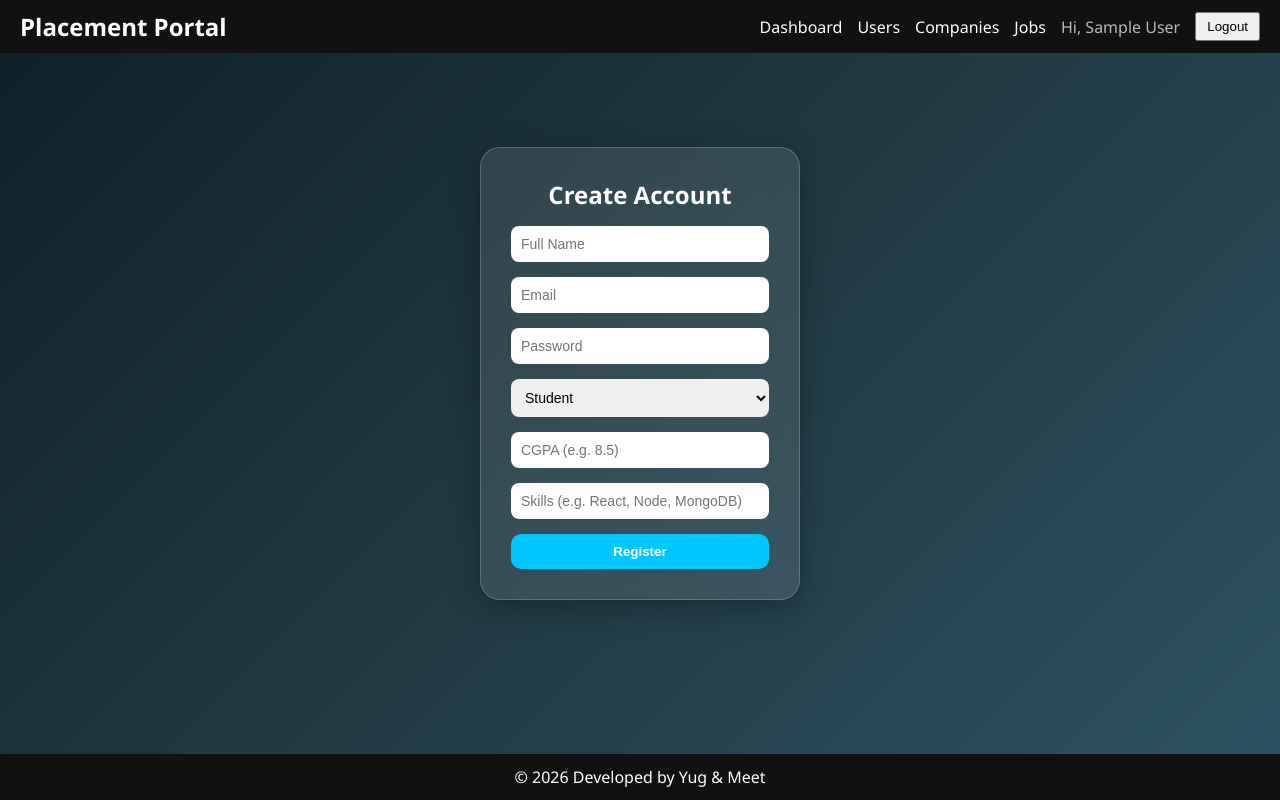
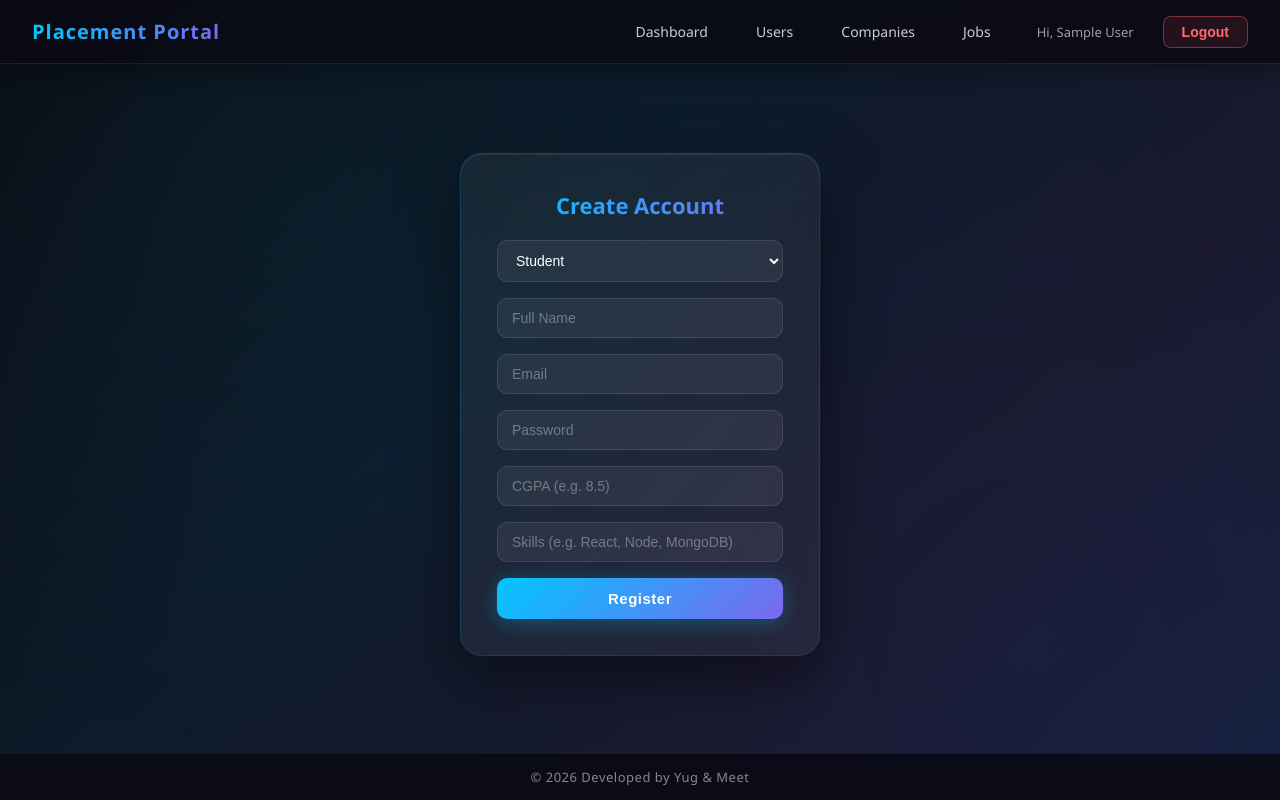
Before and after one commit to Yug1275/university-placement-portal, a React (Create React App) app in the folder client/: page /register in a window 1280 px wide. Built offline with nearby package versions, Linux system fonts and the light colour scheme; sample sign-in values are in the browser's storage.

Commit message:
Refactor: move all inline styles to index.css for cleaner component structure

```diff
--- a/client/src/index.css
+++ b/client/src/index.css
@@ -1,3 +1,6 @@
+/* ============================================
+   RESET & BASE
+   ============================================ */
 * {
   margin: 0;
   padding: 0;
@@ -5,165 +8,141 @@
 }
 
 body {
-  margin: 0;
-  padding: 0;
   font-family: 'Segoe UI', sans-serif;
-
-  background: linear-gradient(135deg, #0f2027, #203a43, #2c5364);
+  background: linear-gradient(135deg, #0a0a0f 0%, #0d1b2a 40%, #1a1a2e 70%, #16213e 100%);
   min-height: 100vh;
+  color: #fff;
+  overflow-x: hidden;
 }
 
+/* Subtle animated background dots */
+body::before {
+  content: '';
+  position: fixed;
+  top: 0; left: 0;
+  width: 100%; height: 100%;
+  background-image:
+    radial-gradient(circle at 20% 20%, rgba(0, 198, 255, 0.05) 0%, transparent 50%),
+    radial-gradient(circle at 80% 80%, rgba(72, 52, 212, 0.05) 0%, transparent 50%);
+  pointer-events: none;
+  z-index: 0;
+}
+
+/* ============================================
+   NAVBAR
+   ============================================ */
 .navbar-nav {
   display: flex;
   justify-content: space-between;
   align-items: center;
-  padding: 10px 20px;
-  background: #111;
-  color: #fff;
+  padding: 14px 32px;
+  background: rgba(10, 10, 20, 0.85);
+  backdrop-filter: blur(20px);
+  -webkit-backdrop-filter: blur(20px);
+  border-bottom: 1px solid rgba(0, 198, 255, 0.15);
+  box-shadow: 0 4px 24px rgba(0, 0, 0, 0.4);
+  position: sticky;
+  top: 0;
+  z-index: 100;
+}
+
+.navbar-nav h2 {
+  font-size: 20px;
+  font-weight: 700;
+  background: linear-gradient(90deg, #00c6ff, #7b68ee);
+  -webkit-background-clip: text;
+  -webkit-text-fill-color: transparent;
+  background-clip: text;
+  letter-spacing: 1px;
 }
 
 .navbar-right {
   display: flex;
   align-items: center;
+  gap: 6px;
 }
 
 .navbar-link {
-  margin-left: 15px;
+  margin-left: 8px;
+  padding: 7px 16px;
+  color: rgba(255, 255, 255, 0.8);
+  text-decoration: none;
+  border-radius: 8px;
+  font-size: 14px;
+  font-weight: 500;
+  transition: all 0.2s ease;
+  border: 1px solid transparent;
+}
+
+.navbar-link:hover {
+  color: #00c6ff;
+  background: rgba(0, 198, 255, 0.08);
+  border-color: rgba(0, 198, 255, 0.2);
+}
+
+.navbar-user {
+  opacity: 0.6;
+  font-size: 13px;
+  margin-left: 8px;
+  padding: 7px 14px;
   color: #fff;
   text-decoration: none;
 }
 
-.navbar-user {
-  opacity: 0.7;
+.navbar-button {
+  margin-left: 8px;
+  padding: 7px 18px;
+  cursor: pointer;
+  border-radius: 8px;
+  border: 1px solid rgba(255, 100, 100, 0.4);
+  background: rgba(255, 80, 80, 0.1);
+  color: #ff6b6b;
+  font-size: 14px;
+  font-weight: 600;
+  transition: all 0.2s ease;
 }
 
-.navbar-button {
-  margin-left: 15px;
-  padding: 5px 10px;
-  cursor: pointer;
+.navbar-button:hover {
+  background: rgba(255, 80, 80, 0.2);
+  border-color: rgba(255, 100, 100, 0.7);
 }
 
+/* ============================================
+   FOOTER
+   ============================================ */
 .footer-container {
   width: 100%;
-  background: #111;
-  color: #fff;
+  background: rgba(10, 10, 20, 0.9);
+  backdrop-filter: blur(20px);
+  border-top: 1px solid rgba(0, 198, 255, 0.1);
+  color: rgba(255, 255, 255, 0.5);
   text-align: center;
-  padding: 12px;
+  padding: 14px;
   position: fixed;
   bottom: 0;
   left: 0;
+  font-size: 13px;
+  letter-spacing: 0.5px;
 }
 
+/* ============================================
+   SIDEBAR
+   ============================================ */
 .sidebar-sidebar {
-  width: 200px;
+  width: 220px;
   height: 100vh;
-  background: #111;
+  background: rgba(10, 10, 20, 0.8);
+  backdrop-filter: blur(20px);
+  border-right: 1px solid rgba(0, 198, 255, 0.1);
   color: #fff;
-  padding: 20px;
+  padding: 24px 16px;
 }
 
-.login-container,
-.register-container,
-.company-dashboard-container,
-.post-job-container {
-  display: flex;
-  justify-content: center;
-  align-items: center;
-  padding: 20px;
-}
-
-.login-container,
-.company-dashboard-container {
-  height: 80vh;
-}
-
-.register-container {
-  min-height: 80vh;
-}
-
-.post-job-container {
-  min-height: 90vh;
-}
-
+/* ============================================
+   GLASS CARD — BASE (shared by all cards)
+   ============================================ */
 .login-card,
-.register-card {
-  width: 320px;
-  padding: 30px;
-  border-radius: 20px;
-  background: rgba(255, 255, 255, 0.1);
-  backdrop-filter: blur(15px);
-  border: 1px solid rgba(255, 255, 255, 0.2);
-  box-shadow: 0 8px 32px rgba(0, 0, 0, 0.3);
-  display: flex;
-  flex-direction: column;
-  gap: 15px;
-}
-
-.login-title,
-.register-title {
-  color: #fff;
-  text-align: center;
-}
-
-.login-input,
-.register-input,
-.post-job-input {
-  padding: 10px;
-  border-radius: 8px;
-  border: none;
-  outline: none;
-  font-size: 14px;
-}
-
-.login-button,
-.register-button,
-.post-job-button,
-.company-dashboard-btn,
-.jobs-button,
-.my-jobs-btn-view,
-.my-jobs-btn-delete,
-.applicants-btn,
-.manage-users-delete-btn,
-.manage-companies-btn,
-.manage-jobs-delete-btn {
-  padding: 10px;
-  border-radius: 10px;
-  border: none;
-  color: #fff;
-  cursor: pointer;
-  font-weight: bold;
-}
-
-.login-button,
-.register-button,
-.post-job-button,
-.company-dashboard-btn,
-.my-jobs-btn-view {
-  background: #00c6ff;
-}
-
-.jobs-button {
-  margin-top: 10px;
-  padding: 8px 12px;
-  border-radius: 8px;
-  background: #00bcd4;
-}
-
-.my-jobs-btn-view,
-.my-jobs-btn-delete,
-.manage-users-delete-btn,
-.manage-companies-btn,
-.manage-jobs-delete-btn {
-  padding: 7px 12px;
-  border-radius: 8px;
-}
-
-.my-jobs-btn-delete,
-.manage-users-delete-btn,
-.manage-jobs-delete-btn {
-  background: #ff4f4f;
-}
-
+.register-card,
 .company-dashboard-card,
 .post-job-card,
 .jobs-card,
@@ -174,56 +153,178 @@ body {
 .manage-users-card,
 .manage-companies-card,
 .manage-jobs-card {
-  background: rgba(255, 255, 255, 0.1);
-  border-radius: 15px;
+  background: rgba(255, 255, 255, 0.04);
+  border-radius: 18px;
+  padding: 24px;
+  backdrop-filter: blur(20px);
+  -webkit-backdrop-filter: blur(20px);
+  border: 1px solid rgba(255, 255, 255, 0.08);
+  box-shadow:
+    0 8px 32px rgba(0, 0, 0, 0.4),
+    inset 0 1px 0 rgba(255, 255, 255, 0.06);
+  color: #fff;
+  transition: transform 0.2s ease, box-shadow 0.2s ease;
+}
+
+.jobs-card:hover,
+.applications-card:hover,
+.my-jobs-card:hover,
+.manage-users-card:hover,
+.manage-companies-card:hover,
+.manage-jobs-card:hover,
+.applicants-card:hover {
+  transform: translateY(-3px);
+  box-shadow:
+    0 16px 40px rgba(0, 0, 0, 0.5),
+    inset 0 1px 0 rgba(255, 255, 255, 0.08);
+}
+
+/* ============================================
+   AUTH PAGES — LOGIN & REGISTER
+   ============================================ */
+.login-container,
+.register-container {
+  display: flex;
+  justify-content: center;
+  align-items: center;
   padding: 20px;
-  backdrop-filter: blur(10px);
-  border: 1px solid rgba(255, 255, 255, 0.2);
-  box-shadow: 0 8px 32px rgba(0, 0, 0, 0.3);
+  min-height: 85vh;
+}
+
+.login-card,
+.register-card {
+  width: 360px;
+  padding: 36px;
+  border-radius: 22px;
+  background: rgba(255, 255, 255, 0.05);
+  border: 1px solid rgba(0, 198, 255, 0.15);
+  box-shadow:
+    0 20px 60px rgba(0, 0, 0, 0.5),
+    0 0 0 1px rgba(255, 255, 255, 0.04),
+    inset 0 1px 0 rgba(255, 255, 255, 0.08);
+  display: flex;
+  flex-direction: column;
+  gap: 16px;
+}
+
+.login-title,
+.register-title {
+  text-align: center;
+  font-size: 22px;
+  font-weight: 700;
+  background: linear-gradient(90deg, #00c6ff, #7b68ee);
+  -webkit-background-clip: text;
+  -webkit-text-fill-color: transparent;
+  background-clip: text;
+  margin-bottom: 4px;
+}
+
+/* ============================================
+   INPUTS
+   ============================================ */
+.login-input,
+.register-input,
+.post-job-input {
+  padding: 11px 14px;
+  border-radius: 10px;
+  border: 1px solid rgba(255, 255, 255, 0.1);
+  outline: none;
+  font-size: 14px;
+  background: rgba(255, 255, 255, 0.06);
+  color: #fff;
+  transition: border-color 0.2s ease, background 0.2s ease;
+}
+
+.login-input::placeholder,
+.register-input::placeholder,
+.post-job-input::placeholder {
+  color: rgba(255, 255, 255, 0.35);
+}
+
+.login-input:focus,
+.register-input:focus,
+.post-job-input:focus {
+  border-color: rgba(0, 198, 255, 0.5);
+  background: rgba(0, 198, 255, 0.05);
+}
+
+/* Select dropdown */
+.register-input option {
+  background: #1a1a2e;
   color: #fff;
 }
 
-.company-dashboard-card,
-.post-job-card {
-  border-radius: 20px;
-  backdrop-filter: blur(15px);
+/* ============================================
+   BUTTONS — PRIMARY
+   ============================================ */
+.login-button,
+.register-button,
+.post-job-button {
+  padding: 12px;
+  border-radius: 10px;
+  border: none;
+  background: linear-gradient(135deg, #00c6ff, #7b68ee);
+  color: #fff;
+  cursor: pointer;
+  font-weight: 700;
+  font-size: 15px;
+  letter-spacing: 0.5px;
+  transition: opacity 0.2s ease, transform 0.15s ease;
+  box-shadow: 0 4px 20px rgba(0, 198, 255, 0.3);
 }
 
-.company-dashboard-card,
-.post-job-card,
-.admin-dashboard-card {
-  text-align: center;
+.login-button:hover,
+.register-button:hover,
+.post-job-button:hover {
+  opacity: 0.9;
+  transform: translateY(-1px);
 }
 
-.company-dashboard-card,
-.post-job-card {
-  width: 380px;
+/* ============================================
+   COMPANY DASHBOARD
+   ============================================ */
+.company-dashboard-container,
+.post-job-container {
+  display: flex;
+  justify-content: center;
+  align-items: center;
+  padding: 20px;
+  min-height: 85vh;
 }
 
 .company-dashboard-card {
-  padding: 35px;
+  width: 400px;
+  padding: 40px;
+  border-radius: 22px;
+  text-align: center;
+  border: 1px solid rgba(0, 198, 255, 0.15);
 }
 
 .post-job-card {
-  padding: 30px;
+  width: 400px;
+  padding: 32px;
+  border-radius: 22px;
   display: flex;
   flex-direction: column;
-  gap: 12px;
+  gap: 14px;
+  border: 1px solid rgba(0, 198, 255, 0.15);
 }
 
 .company-dashboard-title,
 .post-job-title {
-  margin-bottom: 10px;
-  color: #fff;
-}
-
-.post-job-title {
-  margin-bottom: 5px;
+  font-size: 22px;
+  font-weight: 700;
+  background: linear-gradient(90deg, #00c6ff, #7b68ee);
+  -webkit-background-clip: text;
+  -webkit-text-fill-color: transparent;
+  background-clip: text;
+  margin-bottom: 8px;
 }
 
 .company-dashboard-sub {
-  margin-bottom: 25px;
-  opacity: 0.8;
+  opacity: 0.6;
+  font-size: 14px;
+  margin-bottom: 28px;
 }
 
 .company-dashboard-btn-group {
@@ -233,9 +334,27 @@ body {
 }
 
 .company-dashboard-btn {
+  padding: 12px;
+  border-radius: 10px;
+  background: linear-gradient(135deg, #00c6ff, #7b68ee);
+  color: #fff;
   text-decoration: none;
+  font-weight: 700;
+  font-size: 14px;
+  transition: opacity 0.2s, transform 0.15s;
+  box-shadow: 0 4px 20px rgba(0, 198, 255, 0.25);
+  border: none;
+  cursor: pointer;
 }
 
+.company-dashboard-btn:hover {
+  opacity: 0.9;
+  transform: translateY(-1px);
+}
+
+/* ============================================
+   PAGE CONTAINERS & HEADINGS
+   ============================================ */
 .jobs-container,
 .applications-container,
 .my-jobs-container,
@@ -244,7 +363,9 @@ body {
 .manage-users-container,
 .manage-companies-container,
 .manage-jobs-container {
-  padding: 20px;
+  padding: 28px 24px 80px;
+  position: relative;
+  z-index: 1;
 }
 
 .jobs-heading,
@@ -256,24 +377,64 @@ body {
 .manage-companies-heading,
 .manage-jobs-heading {
   color: #fff;
-  margin-bottom: 20px;
+  font-size: 24px;
+  font-weight: 700;
+  margin-bottom: 24px;
+  padding-bottom: 12px;
+  border-bottom: 1px solid rgba(0, 198, 255, 0.15);
+  background: linear-gradient(90deg, #fff, rgba(0, 198, 255, 0.8));
+  -webkit-background-clip: text;
+  -webkit-text-fill-color: transparent;
+  background-clip: text;
 }
 
+/* ============================================
+   GRIDS
+   ============================================ */
 .jobs-grid,
 .applications-grid,
 .manage-users-grid,
 .manage-companies-grid,
 .manage-jobs-grid {
   display: grid;
-  grid-template-columns: repeat(auto-fit, minmax(250px, 1fr));
+  grid-template-columns: repeat(auto-fill, minmax(260px, 1fr));
   gap: 20px;
 }
 
 .my-jobs-grid,
 .applicants-grid {
   display: grid;
-  grid-template-columns: repeat(auto-fit, minmax(260px, 1fr));
+  grid-template-columns: repeat(auto-fill, minmax(280px, 1fr));
   gap: 20px;
+}
+
+/* ============================================
+   CARD CONTENT TYPOGRAPHY
+   ============================================ */
+.jobs-card h3,
+.applications-card h3,
+.my-jobs-card h3,
+.applicants-card h3,
+.manage-users-card h3,
+.manage-companies-card h3,
+.manage-jobs-card h3 {
+  font-size: 16px;
+  font-weight: 600;
+  margin-bottom: 10px;
+  color: #fff;
+}
+
+.jobs-card p,
+.applications-card p,
+.my-jobs-card p,
+.applicants-card p,
+.manage-users-card p,
+.manage-companies-card p,
+.manage-jobs-card p {
+  font-size: 13px;
+  color: rgba(255, 255, 255, 0.65);
+  margin-bottom: 5px;
+  line-height: 1.5;
 }
 
 .my-jobs-empty,
@@ -281,123 +442,293 @@ body {
 .manage-users-empty,
 .manage-companies-empty,
 .manage-jobs-empty {
-  color: #fff;
+  color: rgba(255, 255, 255, 0.5);
+  font-size: 15px;
+  padding: 20px 0;
 }
 
 .my-jobs-description,
 .manage-jobs-description {
-  opacity: 0.7;
+  opacity: 0.5;
+  font-size: 12px;
+}
+
+/* ============================================
+   ACTION BUTTONS IN CARDS
+   ============================================ */
+.jobs-button {
+  margin-top: 14px;
+  padding: 9px 16px;
+  border-radius: 8px;
+  border: none;
+  background: linear-gradient(135deg, #00c6ff, #7b68ee);
+  color: #fff;
+  cursor: pointer;
+  font-weight: 600;
   font-size: 13px;
+  transition: opacity 0.2s, transform 0.15s;
+  box-shadow: 0 4px 16px rgba(0, 198, 255, 0.25);
+  width: 100%;
+}
+
+.jobs-button:hover {
+  opacity: 0.85;
+  transform: translateY(-1px);
 }
 
 .my-jobs-btn-row,
 .manage-companies-btn-row {
   display: flex;
   gap: 10px;
-  margin-top: 12px;
+  margin-top: 14px;
 }
 
 .applicants-btn-row {
   display: flex;
   gap: 8px;
-  margin-top: 12px;
+  margin-top: 14px;
   flex-wrap: wrap;
 }
 
+.my-jobs-btn-view,
+.my-jobs-btn-delete,
+.applicants-btn,
+.manage-users-delete-btn,
+.manage-companies-btn,
+.manage-jobs-delete-btn {
+  padding: 8px 14px;
+  border-radius: 8px;
+  border: none;
+  color: #fff;
+  cursor: pointer;
+  font-weight: 600;
+  font-size: 13px;
+  transition: opacity 0.2s, transform 0.15s;
+}
+
+.my-jobs-btn-view,
+.applicants-btn-shortlist {
+  background: linear-gradient(135deg, #00c6ff, #0099cc);
+  box-shadow: 0 3px 12px rgba(0, 198, 255, 0.3);
+}
+
+.my-jobs-btn-delete,
+.applicants-btn-reject,
+.manage-users-delete-btn,
+.manage-jobs-delete-btn,
+.manage-companies-btn-reject {
+  background: linear-gradient(135deg, #ff4f4f, #cc2200);
+  box-shadow: 0 3px 12px rgba(255, 79, 79, 0.3);
+}
+
+.applicants-btn-select,
+.manage-companies-btn-approve {
+  background: linear-gradient(135deg, #4caf50, #2e7d32);
+  box-shadow: 0 3px 12px rgba(76, 175, 80, 0.3);
+}
+
+.my-jobs-btn-view:hover,
+.my-jobs-btn-delete:hover,
+.applicants-btn:hover,
+.manage-users-delete-btn:hover,
+.manage-companies-btn:hover,
+.manage-jobs-delete-btn:hover {
+  opacity: 0.85;
+  transform: translateY(-1px);
+}
+
+/* ============================================
+   STATUS BADGES
+   ============================================ */
 .applicants-status,
 .manage-users-role,
 .manage-companies-status {
-  font-weight: bold;
+  font-weight: 700;
+  font-size: 12px;
+  padding: 3px 10px;
+  border-radius: 20px;
+  display: inline-block;
+  margin: 6px 0;
 }
 
 .applicants-status-applied {
   color: #aaa;
+  background: rgba(170, 170, 170, 0.1);
+  border: 1px solid rgba(170, 170, 170, 0.2);
 }
 
 .applicants-status-shortlisted {
   color: #00c6ff;
+  background: rgba(0, 198, 255, 0.1);
+  border: 1px solid rgba(0, 198, 255, 0.25);
 }
 
 .applicants-status-selected,
-.manage-companies-status-approved,
-.manage-users-role-company,
-.admin-dashboard-stat-green {
+.manage-companies-status-approved {
   color: #4caf50;
+  background: rgba(76, 175, 80, 0.1);
+  border: 1px solid rgba(76, 175, 80, 0.25);
 }
 
 .applicants-status-rejected,
 .manage-companies-status-rejected {
   color: #ff4f4f;
-}
-
-.applicants-btn {
-  padding: 6px 10px;
-  border-radius: 8px;
-  font-size: 13px;
-}
-
-.applicants-btn-shortlist {
-  background: #00c6ff;
-}
-
-.applicants-btn-select {
-  background: #4caf50;
-}
-
-.applicants-btn-reject {
-  background: #ff4f4f;
+  background: rgba(255, 79, 79, 0.1);
+  border: 1px solid rgba(255, 79, 79, 0.25);
 }
 
 .manage-users-role-student,
 .admin-dashboard-stat-blue {
   color: #00c6ff;
+  background: rgba(0, 198, 255, 0.1);
+  border: 1px solid rgba(0, 198, 255, 0.2);
+}
+
+.manage-users-role-company,
+.admin-dashboard-stat-green {
+  color: #4caf50;
+  background: rgba(76, 175, 80, 0.1);
+  border: 1px solid rgba(76, 175, 80, 0.2);
 }
 
 .manage-users-role-admin,
 .admin-dashboard-stat-pink {
   color: #e91e63;
+  background: rgba(233, 30, 99, 0.1);
+  border: 1px solid rgba(233, 30, 99, 0.2);
 }
 
 .manage-companies-status-pending,
 .admin-dashboard-stat-orange {
   color: #ff9800;
+  background: rgba(255, 152, 0, 0.1);
+  border: 1px solid rgba(255, 152, 0, 0.2);
 }
 
-.manage-companies-btn {
-  border: none;
-}
-
-.manage-companies-btn-approve {
-  background: #4caf50;
-}
-
-.manage-companies-btn-reject {
-  background: #ff4f4f;
+/* ============================================
+   ADMIN DASHBOARD
+   ============================================ */
+.admin-dashboard-container {
+  padding: 28px 24px 80px;
 }
 
 .admin-dashboard-grid {
   display: grid;
-  grid-template-columns: repeat(auto-fit, minmax(180px, 1fr));
+  grid-template-columns: repeat(auto-fill, minmax(180px, 1fr));
   gap: 20px;
-  margin-bottom: 30px;
+  margin-bottom: 32px;
+}
+
+.admin-dashboard-card {
+  text-align: center;
+  padding: 28px 20px;
+  border-radius: 18px;
+  border: 1px solid rgba(255, 255, 255, 0.08);
+  transition: transform 0.2s ease;
+}
+
+.admin-dashboard-card:hover {
+  transform: translateY(-4px);
 }
 
 .admin-dashboard-stat {
-  font-size: 32px;
+  font-size: 36px;
+  font-weight: 800;
+  margin-bottom: 6px;
+}
+
+.admin-dashboard-card p {
+  font-size: 13px;
+  color: rgba(255, 255, 255, 0.55);
+  font-weight: 500;
 }
 
 .admin-dashboard-nav-grid {
   display: flex;
-  gap: 15px;
+  gap: 14px;
   flex-wrap: wrap;
 }
 
 .admin-dashboard-nav-btn {
-  padding: 12px 20px;
+  padding: 13px 22px;
   border-radius: 10px;
-  background: rgba(255, 255, 255, 0.15);
+  background: rgba(255, 255, 255, 0.05);
   color: #fff;
   text-decoration: none;
-  font-weight: bold;
-  border: 1px solid rgba(255, 255, 255, 0.2);
+  font-weight: 600;
+  font-size: 14px;
+  border: 1px solid rgba(0, 198, 255, 0.2);
+  transition: all 0.2s ease;
+  backdrop-filter: blur(10px);
 }
+
+.admin-dashboard-nav-btn:hover {
+  background: rgba(0, 198, 255, 0.1);
+  border-color: rgba(0, 198, 255, 0.4);
+  transform: translateY(-2px);
+}
+
+/* ============================================
+   SCROLLBAR
+   ============================================ */
+::-webkit-scrollbar {
+  width: 6px;
+}
+
+::-webkit-scrollbar-track {
+  background: rgba(255, 255, 255, 0.02);
+}
+
+::-webkit-scrollbar-thumb {
+  background: rgba(0, 198, 255, 0.3);
+  border-radius: 10px;
+}
+
+::-webkit-scrollbar-thumb:hover {
+  background: rgba(0, 198, 255, 0.5);
+}
+
+/* ============================================
+   RESPONSIVE
+   ============================================ */
+@media (max-width: 768px) {
+  .navbar-nav {
+    padding: 12px 16px;
+  }
+
+  .navbar-nav h2 {
+    font-size: 16px;
+  }
+
+  .navbar-link {
+    padding: 6px 10px;
+    font-size: 12px;
+  }
+
+  .login-card,
+  .register-card {
+    width: 100%;
+    max-width: 360px;
+  }
+
+  .company-dashboard-card,
+  .post-job-card {
+    width: 100%;
+    max-width: 400px;
+  }
+
+  .jobs-grid,
+  .applications-grid,
+  .my-jobs-grid,
+  .applicants-grid,
+  .manage-users-grid,
+  .manage-companies-grid,
+  .manage-jobs-grid,
+  .admin-dashboard-grid {
+    grid-template-columns: 1fr;
+  }
+
+  .admin-dashboard-nav-grid {
+    flex-direction: column;
+  }
+}
--- a/client/src/pages/auth/Register.js
+++ b/client/src/pages/auth/Register.js
@@ -41,6 +41,16 @@ function Register() {
       <form onSubmit={handleSubmit} className="register-card">
         <h2 className="register-title">Create Account</h2>
 
+        {/* Role Selector */}
+        <select
+          className="register-input"
+          value={form.role}
+          onChange={(e) => setForm({ ...form, role: e.target.value })}
+        >
+          <option value="student">Student</option>
+          <option value="company">Company</option>
+        </select>
+
         <input
           type="text"
           placeholder="Full Name"
@@ -68,15 +78,7 @@ function Register() {
           onChange={(e) => setForm({ ...form, password: e.target.value })}
         />
 
-        {/* Role Selector */}
-        <select
-          className="register-input"
-          value={form.role}
-          onChange={(e) => setForm({ ...form, role: e.target.value })}
-        >
-          <option value="student">Student</option>
-          <option value="company">Company</option>
-        </select>
+
 
         {/* ✅ Student-only fields */}
         {form.role === "student" && (
```
Also changed, not shown: 2 other files (tests, documents, lock files or other folders).
